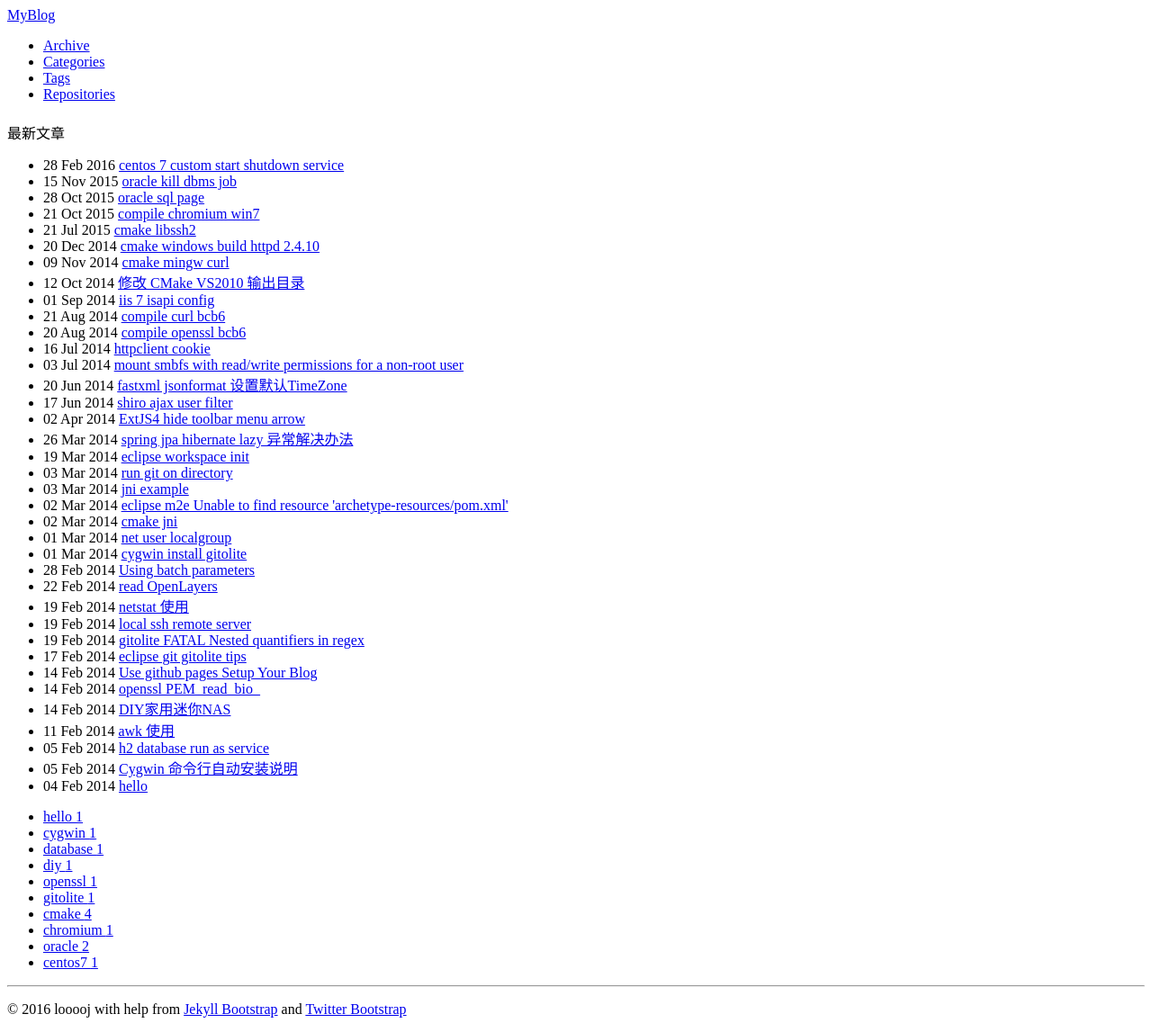
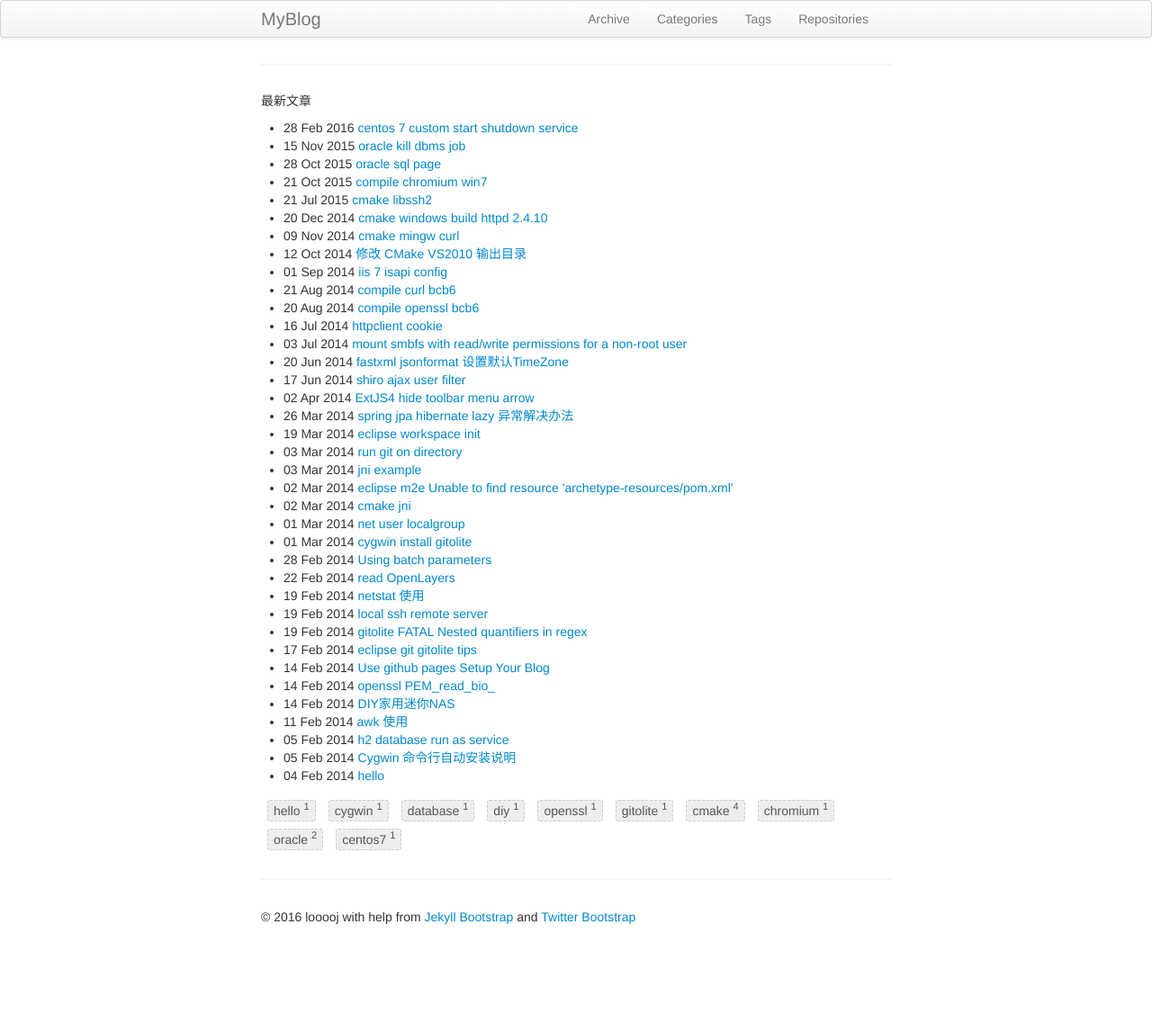
Before and after one commit to looooj/blog, a Jekyll site: the page built from index.html, in a window 1280 px wide. Shown: the whole page at 90% size. Built offline with Jekyll 4.4.1, drawn with Linux system fonts in a browser that asks for light colours; after the commit the page ends 1039 px from its top, so only the background shows below that.

Commit message:
update config

```diff
--- a/_includes/themes/twitter/default.html
+++ b/_includes/themes/twitter/default.html
@@ -15,8 +15,8 @@
     <![endif]-->
 
     <!-- Le styles -->
-    <link href="{{ ASSET_PATH }}/bootstrap/css/bootstrap.2.2.2.min.css" rel="stylesheet">
-    <link href="{{ ASSET_PATH }}/css/style.css?body=1" rel="stylesheet" type="text/css" media="all">
+    <link href="{{ ASSET_PATH }}/twitter/bootstrap/css/bootstrap.2.2.2.min.css" rel="stylesheet">
+    <link href="{{ ASSET_PATH }}/twitter/css/style.css?body=1" rel="stylesheet" type="text/css" media="all">
 
     <!-- Le fav and touch icons -->
   <!-- Update these with your own images
```
